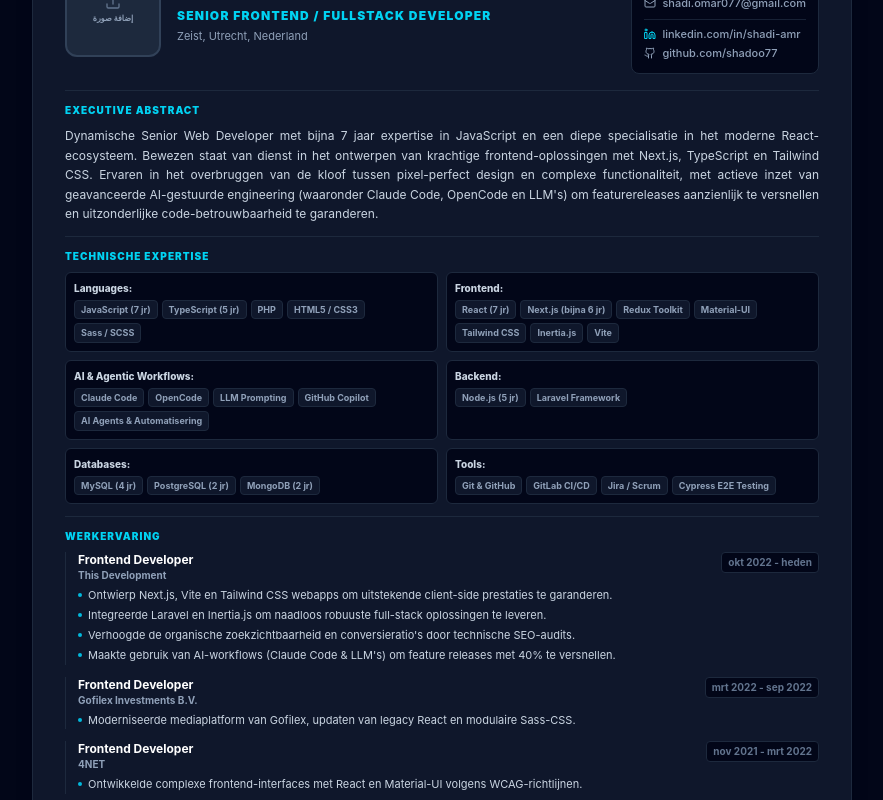
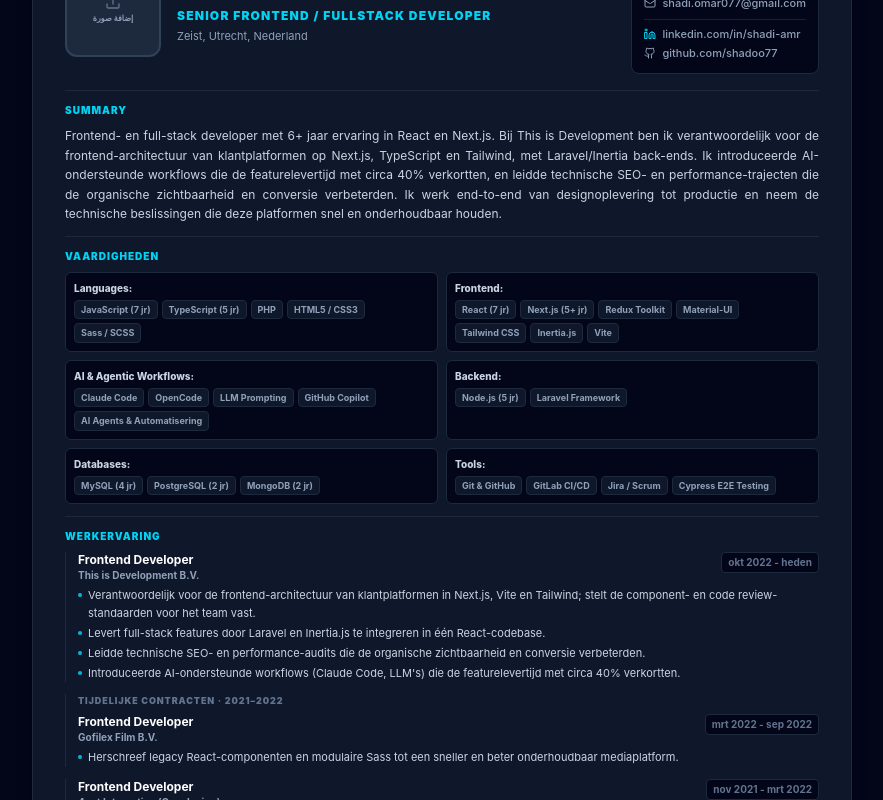
Before and after one commit to shadoo77/cv-maker-2026, a React (Vite) app: page / in a window 1280 px wide. Shown: the part 240-1040 px from the top of the page, without its empty margins (198-1081 px from the left). Built offline with nearby package versions, Linux system fonts and the light colour scheme.

Commit message:
feat: standardize CV sections, add ATS template, and configure GitHub Pages deploy

```diff
--- a/index.html
+++ b/index.html
@@ -4,7 +4,7 @@
     <meta charset="UTF-8" />
     <link rel="icon" type="image/svg+xml" href="/favicon.svg" />
     <meta name="viewport" content="width=device-width, initial-scale=1.0" />
-    <title>cv-maker-2026</title>
+    <title>Shadi Omar — CV Builder</title>
   </head>
   <body>
     <div id="root"></div>
--- a/src/App.tsx
+++ b/src/App.tsx
@@ -6,6 +6,7 @@ import {
   NeoMinimalTemplate,
   DarkTechTemplate,
   CreativeGlassTemplate,
+  AtsTemplate,
 } from '@/components/templates';
 import { useCvPrint } from '@/hooks/usePrint';
 import type { AccentColor, Template, FontFamily } from '@/types/cv';
@@ -59,6 +60,8 @@ export default function App() {
         return <DarkTechTemplate {...templateProps} />;
       case 'creative-glass':
         return <CreativeGlassTemplate {...templateProps} />;
+      case 'ats':
+        return <AtsTemplate {...templateProps} />;
     }
   };
 
--- a/src/components/ControlPanel.tsx
+++ b/src/components/ControlPanel.tsx
@@ -27,6 +27,7 @@ const templateOptions: { key: Template; label: string }[] = [
   { key: 'neo-minimal', label: 'الحد الأدنى (Minimal)' },
   { key: 'dark-tech', label: 'المظهر المظلم (Dark)' },
   { key: 'creative-glass', label: 'الإبداعي (Glass)' },
+  { key: 'ats', label: 'ATS (نص بسيط)' },
 ];
 
 export function ControlPanel({
--- a/src/components/shared/ExperienceItem.tsx
+++ b/src/components/shared/ExperienceItem.tsx
@@ -8,6 +8,7 @@ type ExperienceItemProps = ComponentPropsWithoutRef<'div'> & {
   bullets: string[];
   accentBgClass: string;
   isTimeline?: boolean;
+  groupHeader?: string;
 };
 
 export function ExperienceItem({
@@ -17,11 +18,17 @@ export function ExperienceItem({
   bullets,
   accentBgClass,
   isTimeline = false,
+  groupHeader,
   className,
   ...props
 }: ExperienceItemProps) {
   const content = (
     <>
+      {groupHeader && (
+        <p className="mb-1.5 text-[9px] font-black tracking-widest text-slate-400 uppercase dark:text-slate-500">
+          {groupHeader}
+        </p>
+      )}
       <div className="mb-0.5 flex flex-wrap items-start justify-between gap-1">
         <div>
           <h5 className="text-xs font-bold text-slate-950 dark:text-white">
@@ -41,9 +48,7 @@ export function ExperienceItem({
             <span
               className={`mt-1.5 h-1 w-1 shrink-0 rounded-full ${accentBgClass}`}
             />
-            <span className="text-slate-700 dark:text-slate-300">
-              {bullet}
-            </span>
+            <span className="text-slate-700 dark:text-slate-300">{bullet}</span>
           </li>
         ))}
       </ul>
--- /dev/null
+++ b/src/components/templates/AtsTemplate.tsx
@@ -0,0 +1,128 @@
+import type { CvData, ColorClasses } from '@/types/cv';
+
+type AtsTemplateProps = {
+  cvData: CvData;
+  colors: ColorClasses;
+  fontClass: string;
+  profileImage: string | null;
+  onImageChange: (url: string) => void;
+  onImageRemove: () => void;
+};
+
+const skillLabels: Record<string, string> = {
+  languages: 'Languages',
+  frontend: 'Frontend',
+  aiWorkflows: 'AI & Automation',
+  backend: 'Backend',
+  databases: 'Databases',
+  tools: 'Tools',
+};
+
+export function AtsTemplate({ cvData, fontClass }: AtsTemplateProps) {
+  const { personalInfo } = cvData;
+
+  return (
+    <div
+      className={`cv-card w-full max-w-[210mm] bg-white p-8 text-slate-900 ${fontClass}`}
+    >
+      <header className="border-b-2 border-slate-900 pb-3">
+        <h1 className="text-2xl font-bold tracking-tight">
+          {personalInfo.name}
+        </h1>
+        <p className="mt-0.5 text-sm font-semibold text-slate-700">
+          {personalInfo.title}
+        </p>
+        <p className="mt-2 text-xs text-slate-700">
+          {personalInfo.location} · {personalInfo.phone} · {personalInfo.email}
+        </p>
+        <p className="text-xs text-slate-700">
+          linkedin.com/in/{personalInfo.linkedinUsername} · github.com/
+          {personalInfo.githubUsername}
+          {personalInfo.portfolio ? ` · ${personalInfo.portfolio}` : ''}
+        </p>
+      </header>
+
+      <section className="mt-4">
+        <h2 className="border-b border-slate-300 pb-0.5 text-sm font-bold uppercase">
+          Summary
+        </h2>
+        <p className="mt-1.5 text-xs leading-relaxed text-slate-800">
+          {cvData.profile}
+        </p>
+      </section>
+
+      <section className="mt-4">
+        <h2 className="border-b border-slate-300 pb-0.5 text-sm font-bold uppercase">
+          Skills
+        </h2>
+        <div className="mt-1.5 space-y-0.5">
+          {Object.entries(cvData.skills).map(([category, items]) => (
+            <p
+              key={category}
+              className="text-xs leading-relaxed text-slate-800"
+            >
+              <span className="font-semibold">
+                {skillLabels[category] ?? category}:{' '}
+              </span>
+              {items.join(', ')}
+            </p>
+          ))}
+        </div>
+      </section>
+
+      <section className="mt-4">
+        <h2 className="border-b border-slate-300 pb-0.5 text-sm font-bold uppercase">
+          {cvData.experienceHeader}
+        </h2>
+        <div className="mt-2 space-y-3">
+          {cvData.experience.map((job, index, jobs) => (
+            <div key={job.company + job.duration}>
+              {job.group && job.group !== jobs[index - 1]?.group && (
+                <p className="mb-1.5 text-[10px] font-bold tracking-wider text-slate-500 uppercase">
+                  {job.group}
+                </p>
+              )}
+              <div className="flex flex-wrap items-baseline justify-between gap-x-2">
+                <p className="text-sm font-bold">{job.role}</p>
+                <p className="text-xs text-slate-600">{job.duration}</p>
+              </div>
+              <p className="text-xs font-semibold text-slate-700">
+                {job.company} — {job.location}
+              </p>
+              <ul className="mt-1 list-disc space-y-0.5 pl-4 text-xs leading-relaxed text-slate-800">
+                {job.bullets.map((bullet, bIdx) => (
+                  <li key={bIdx}>{bullet}</li>
+                ))}
+              </ul>
+            </div>
+          ))}
+        </div>
+      </section>
+
+      <section className="mt-4">
+        <h2 className="border-b border-slate-300 pb-0.5 text-sm font-bold uppercase">
+          {cvData.educationHeader}
+        </h2>
+        <div className="mt-1.5 space-y-1">
+          {cvData.education.map((edu) => (
+            <p key={edu.degree + edu.year} className="text-xs text-slate-800">
+              <span className="font-semibold">{edu.degree}</span> —{' '}
+              {edu.institution}, {edu.location} ({edu.year})
+            </p>
+          ))}
+        </div>
+      </section>
+
+      <section className="mt-4">
+        <h2 className="border-b border-slate-300 pb-0.5 text-sm font-bold uppercase">
+          {cvData.languagesHeader}
+        </h2>
+        <p className="mt-1.5 text-xs text-slate-800">
+          {cvData.languages
+            .map((l) => `${l.lang} (${l.level.split(' / ')[0]})`)
+            .join(' · ')}
+        </p>
+      </section>
+    </div>
+  );
+}
--- a/src/components/templates/DarkTechTemplate.tsx
+++ b/src/components/templates/DarkTechTemplate.tsx
@@ -48,9 +48,9 @@ export function DarkTechTemplate({
             </p>
           </div>
 
-            <div className="mb-6 space-y-2.5 border-t border-slate-200 pt-4 text-[11px] dark:border-slate-800">
-              <h3 className="text-[9px] font-black tracking-widest text-slate-900 uppercase dark:text-white">
-              Connection Nodes
+          <div className="mb-6 space-y-2.5 border-t border-slate-200 pt-4 text-[11px] dark:border-slate-800">
+            <h3 className="text-[9px] font-black tracking-widest text-slate-900 uppercase dark:text-white">
+              Contact
             </h3>
 
             <div className="flex items-center gap-2 text-slate-600 dark:text-slate-400">
@@ -92,20 +92,10 @@ export function DarkTechTemplate({
             </div>
           </div>
 
-            <div className="space-y-4 border-t border-slate-200 pt-4 dark:border-slate-800">
-              <h3 className="text-[9px] font-black tracking-widest text-slate-900 uppercase dark:text-white">
-              Stack Architecture
+          <div className="space-y-4 border-t border-slate-200 pt-4 dark:border-slate-800">
+            <h3 className="text-[9px] font-black tracking-widest text-slate-900 uppercase dark:text-white">
+              Skills
             </h3>
-
-            <div>
-              <h4 className="mb-1 text-[10px] font-bold text-slate-950 dark:text-white">
-                AI & Agentic
-              </h4>
-              <SkillTags
-                items={cvData.skills.aiWorkflows}
-                className="border-slate-200 bg-white px-1.5 py-0.5 font-mono text-[9px] text-cyan-600 dark:border-slate-800 dark:bg-slate-950 dark:text-cyan-400"
-              />
-            </div>
 
             <div>
               <h4 className="mb-1 text-[10px] font-bold text-slate-950 dark:text-white">
@@ -120,22 +110,35 @@ export function DarkTechTemplate({
               </h4>
               <SkillTags items={cvData.skills.frontend} />
             </div>
+
+            <div>
+              <h4 className="mb-1 text-[10px] font-bold text-slate-950 dark:text-white">
+                AI & Agentic
+              </h4>
+              <SkillTags
+                items={cvData.skills.aiWorkflows}
+                className="border-slate-200 bg-white px-1.5 py-0.5 font-mono text-[9px] text-cyan-600 dark:border-slate-800 dark:bg-slate-950 dark:text-cyan-400"
+              />
+            </div>
           </div>
         </div>
       </div>
 
       <div className="w-full bg-white p-6 md:w-2/3 md:p-8 dark:bg-slate-950/40 print:w-2/3">
         <section className="mb-4">
-          <SectionHeader title="System Overview" accentClass={colors.primary} />
+          <SectionHeader title="Summary" accentClass={colors.primary} />
           <p className="text-justify text-xs leading-relaxed text-slate-700 dark:text-slate-300">
             {cvData.profile}
           </p>
         </section>
 
         <section className="mb-4">
-          <SectionHeader title={cvData.experienceHeader} accentClass={colors.primary} />
+          <SectionHeader
+            title={cvData.experienceHeader}
+            accentClass={colors.primary}
+          />
           <div className="space-y-4">
-            {cvData.experience.slice(0, 4).map((job) => (
+            {cvData.experience.slice(0, 4).map((job, index, jobs) => (
               <ExperienceItem
                 key={job.company + job.duration}
                 role={job.role}
@@ -143,13 +146,21 @@ export function DarkTechTemplate({
                 duration={job.duration}
                 bullets={job.bullets}
                 accentBgClass={colors.bg}
+                groupHeader={
+                  job.group && job.group !== jobs[index - 1]?.group
+                    ? job.group
+                    : undefined
+                }
               />
             ))}
           </div>
         </section>
 
         <section className="border-t border-slate-200 pt-4 dark:border-slate-800">
-          <SectionHeader title={cvData.educationHeader} accentClass={colors.primary} />
+          <SectionHeader
+            title={cvData.educationHeader}
+            accentClass={colors.primary}
+          />
           <div className="grid grid-cols-1 gap-3 md:grid-cols-2">
             {cvData.education.slice(0, 2).map((edu) => (
               <div key={edu.degree + edu.year} className="text-xs">
--- a/src/components/templates/NeoMinimalTemplate.tsx
+++ b/src/components/templates/NeoMinimalTemplate.tsx
@@ -93,10 +93,7 @@ export function NeoMinimalTemplate({
       </div>
 
       <div className="border-b border-slate-200 py-3 dark:border-slate-800">
-        <SectionHeader
-          title="Executive Abstract"
-          accentClass={colors.primary}
-        />
+        <SectionHeader title="Summary" accentClass={colors.primary} />
         <p className="text-justify text-xs leading-relaxed text-slate-700 dark:text-slate-300">
           {cvData.profile}
         </p>
@@ -131,7 +128,7 @@ export function NeoMinimalTemplate({
           accentClass={colors.primary}
         />
         <div className="space-y-3">
-          {cvData.experience.slice(0, 4).map((job) => (
+          {cvData.experience.slice(0, 4).map((job, index, jobs) => (
             <ExperienceItem
               key={job.company + job.duration}
               role={job.role}
@@ -140,6 +137,11 @@ export function NeoMinimalTemplate({
               bullets={job.bullets}
               accentBgClass={colors.bg}
               isTimeline
+              groupHeader={
+                job.group && job.group !== jobs[index - 1]?.group
+                  ? job.group
+                  : undefined
+              }
             />
           ))}
         </div>
--- a/src/components/templates/index.ts
+++ b/src/components/templates/index.ts
@@ -1,3 +1,4 @@
 export { NeoMinimalTemplate } from './NeoMinimalTemplate';
 export { DarkTechTemplate } from './DarkTechTemplate';
 export { CreativeGlassTemplate } from './CreativeGlassTemplate';
+export { AtsTemplate } from './AtsTemplate';
--- a/src/data/cvData.ts
+++ b/src/data/cvData.ts
@@ -1,5 +1,8 @@
 import type { CvData } from '../types/cv';
 
+// NOTE: Only verifiable figures belong here. The 40% delivery metric and the
+// 4-year tenure are real; add more scope numbers (projects, components,
+// team size, traffic/conversion deltas) only when you can defend them.
 export const cvDataTranslations: Record<'en' | 'nl', CvData> = {
   en: {
     personalInfo: {
@@ -12,10 +15,11 @@ export const cvDataTranslations: Record<'en' | 'nl', CvData> = {
       linkedinUsername: 'shadi-amr',
       github: 'https://github.com/shadoo77',
       githubUsername: 'shadoo77',
+      portfolio: '',
     },
     profile:
-      'Dynamic Senior Web Developer with nearly 7 years of expertise in JavaScript and a deep specialization in the modern React ecosystem. Proven track record of architecting high-performance frontend solutions using Next.js, TypeScript, and Tailwind CSS. Adept at bridging the gap between pixel-perfect design and complex functionality, while leveraging cutting-edge AI-assisted engineering (including Claude Code, OpenCode, and LLMs) to exponentially accelerate feature delivery and ensure exceptional code reliability.',
-    skillsHeader: 'Technical Infrastructure',
+      'Frontend and full-stack developer with 6+ years building React and Next.js products. At This is Development I own frontend architecture for client platforms built on Next.js, TypeScript and Tailwind, with Laravel/Inertia back ends. I introduced AI-assisted workflows that cut feature delivery time by roughly 40%, and led technical SEO and performance work that improved organic visibility and conversion. I work end-to-end from design handoff to production and own the technical decisions that keep those platforms fast and maintainable.',
+    skillsHeader: 'Skills',
     skills: {
       languages: [
         'JavaScript (7 yrs)',
@@ -26,7 +30,7 @@ export const cvDataTranslations: Record<'en' | 'nl', CvData> = {
       ],
       frontend: [
         'React (7 yrs)',
-        'Next.js (almost 6 yrs)',
+        'Next.js (5+ yrs)',
         'Redux Toolkit',
         'Material-UI',
         'Tailwind CSS',
@@ -49,36 +53,38 @@ export const cvDataTranslations: Record<'en' | 'nl', CvData> = {
         'Cypress E2E Testing',
       ],
     },
-    experienceHeader: 'Professional Experience',
+    experienceHeader: 'Experience',
     experience: [
       {
-        company: 'This Development',
+        company: 'This is Development B.V.',
         role: 'Frontend Developer',
         duration: 'Oct 2022 - Present',
-        location: 'Netherlands',
+        location: 'Utrecht, NL',
         bullets: [
-          'Architected Next.js, Vite, and Tailwind CSS web apps to guarantee exceptional client-side performance.',
-          'Integrated Laravel and Inertia.js to seamlessly deliver robust, unified full-stack solutions.',
-          'Drove search visibility and conversion rates by leading technical SEO and performance audits.',
-          'Utilized AI-assisted workflows (Claude Code & LLMs) to accelerate feature delivery by 40%.',
+          'Own frontend architecture for client platforms in Next.js, Vite and Tailwind, and set the component and code-review standards the team follows.',
+          'Deliver full-stack features by integrating Laravel and Inertia.js into a single React codebase.',
+          'Led technical SEO and performance audits that improved organic visibility and conversion.',
+          'Introduced AI-assisted workflows (Claude Code, LLMs) that cut feature delivery time by roughly 40%.',
         ],
       },
       {
-        company: 'Gofilex Investments B.V.',
+        company: 'Gofilex Film B.V.',
         role: 'Frontend Developer',
         duration: 'Mar 2022 - Sep 2022',
         location: 'Zeist, NL',
+        group: 'Fixed-term roles · 2021–2022',
         bullets: [
-          'Modernized proprietary media platform updating legacy React and modular Sass-CSS elements to increase speed.',
+          'Rebuilt legacy React components and modular Sass into a faster, more maintainable media delivery platform.',
         ],
       },
       {
-        company: '4NET',
+        company: '4net Interactive (Conclusion)',
         role: 'Frontend Developer',
         duration: 'Nov 2021 - Mar 2022',
-        location: 'Driebergen-Zeist, NL',
+        location: 'Driebergen-Rijsenburg, NL',
+        group: 'Fixed-term roles · 2021–2022',
         bullets: [
-          'Developed complex React interfaces and responsive design libraries with Material-UI adhering to WCAG compliance.',
+          'Built complex React interfaces and a reusable Material-UI component library to WCAG accessibility standards.',
         ],
       },
       {
@@ -87,11 +93,11 @@ export const cvDataTranslations: Record<'en' | 'nl', CvData> = {
         duration: 'Apr 2020 - Nov 2021',
         location: 'Amsterdam, NL',
         bullets: [
-          'Scaled social commerce platform with React/Next.js and engineered Node.js/TypeScript REST APIs and microservices.',
+          'Scaled a social-commerce platform with React/Next.js and built Node.js/TypeScript REST APIs and microservices.',
         ],
       },
     ],
-    educationHeader: 'Education & Credentials',
+    educationHeader: 'Education',
     education: [
       {
         degree: 'Web Development Immersion',
@@ -137,10 +143,11 @@ export const cvDataTranslations: Record<'en' | 'nl', CvData> = {
       linkedinUsername: 'shadi-amr',
       github: 'https://github.com/shadoo77',
       githubUsername: 'shadoo77',
+      portfolio: '',
     },
     profile:
-      "Dynamische Senior Web Developer met bijna 7 jaar expertise in JavaScript en een diepe specialisatie in het moderne React-ecosysteem. Bewezen staat van dienst in het ontwerpen van krachtige frontend-oplossingen met Next.js, TypeScript en Tailwind CSS. Ervaren in het overbruggen van de kloof tussen pixel-perfect design en complexe functionaliteit, met actieve inzet van geavanceerde AI-gestuurde engineering (waaronder Claude Code, OpenCode en LLM's) om featurereleases aanzienlijk te versnellen en uitzonderlijke code-betrouwbaarheid te garanderen.",
-    skillsHeader: 'Technische Expertise',
+      'Frontend- en full-stack developer met 6+ jaar ervaring in React en Next.js. Bij This is Development ben ik verantwoordelijk voor de frontend-architectuur van klantplatformen op Next.js, TypeScript en Tailwind, met Laravel/Inertia back-ends. Ik introduceerde AI-ondersteunde workflows die de featurelevertijd met circa 40% verkortten, en leidde technische SEO- en performance-trajecten die de organische zichtbaarheid en conversie verbeterden. Ik werk end-to-end van designoplevering tot productie en neem de technische beslissingen die deze platformen snel en onderhoudbaar houden.',
+    skillsHeader: 'Vaardigheden',
     skills: {
       languages: [
         'JavaScript (7 jr)',
@@ -151,7 +158,7 @@ export const cvDataTranslations: Record<'en' | 'nl', CvData> = {
       ],
       frontend: [
         'React (7 jr)',
-        'Next.js (bijna 6 jr)',
+        'Next.js (5+ jr)',
         'Redux Toolkit',
         'Material-UI',
         'Tailwind CSS',
@@ -177,33 +184,35 @@ export const cvDataTranslations: Record<'en' | 'nl', CvData> = {
     experienceHeader: 'Werkervaring',
     experience: [
       {
-        company: 'This Development',
+        company: 'This is Development B.V.',
         role: 'Frontend Developer',
         duration: 'okt 2022 - heden',
-        location: 'Nederland',
+        location: 'Utrecht, NL',
         bullets: [
-          'Ontwierp Next.js, Vite en Tailwind CSS webapps om uitstekende client-side prestaties te garanderen.',
-          'Integreerde Laravel en Inertia.js om naadloos robuuste full-stack oplossingen te leveren.',
-          "Verhoogde de organische zoekzichtbaarheid en conversieratio's door technische SEO-audits.",
-          "Maakte gebruik van AI-workflows (Claude Code & LLM's) om feature releases met 40% te versnellen.",
+          'Verantwoordelijk voor de frontend-architectuur van klantplatformen in Next.js, Vite en Tailwind; stelt de component- en code review-standaarden voor het team vast.',
+          'Levert full-stack features door Laravel en Inertia.js te integreren in één React-codebase.',
+          'Leidde technische SEO- en performance-audits die de organische zichtbaarheid en conversie verbeterden.',
+          "Introduceerde AI-ondersteunde workflows (Claude Code, LLM's) die de featurelevertijd met circa 40% verkortten.",
         ],
       },
       {
-        company: 'Gofilex Investments B.V.',
+        company: 'Gofilex Film B.V.',
         role: 'Frontend Developer',
         duration: 'mrt 2022 - sep 2022',
         location: 'Zeist, NL',
+        group: 'Tijdelijke contracten · 2021–2022',
         bullets: [
-          'Moderniseerde mediaplatform van Gofilex, updaten van legacy React en modulaire Sass-CSS.',
+          'Herschreef legacy React-componenten en modulaire Sass tot een sneller en beter onderhoudbaar mediaplatform.',
         ],
       },
       {
-        company: '4NET',
+        company: '4net Interactive (Conclusion)',
         role: 'Frontend Developer',
         duration: 'nov 2021 - mrt 2022',
-        location: 'Driebergen-Zeist, NL',
+        location: 'Driebergen-Rijsenburg, NL',
+        group: 'Tijdelijke contracten · 2021–2022',
         bullets: [
-          'Ontwikkelde complexe frontend-interfaces met React en Material-UI volgens WCAG-richtlijnen.',
+          'Bouwde complexe React-interfaces en een herbruikbare Material-UI componentbibliotheek volgens WCAG-toegankelijkheidsrichtlijnen.',
         ],
       },
       {
@@ -212,7 +221,7 @@ export const cvDataTranslations: Record<'en' | 'nl', CvData> = {
         duration: 'apr 2020 - nov 2021',
         location: 'Amsterdam, NL',
         bullets: [
-          "Geoptimaliseerd social-commerce platform met React/Next.js en Node.js/TypeScript REST-API's.",
+          "Schaalde een social-commerceplatform met React/Next.js en bouwde Node.js/TypeScript REST-API's en microservices.",
         ],
       },
     ],
--- a/src/types/cv.ts
+++ b/src/types/cv.ts
@@ -8,6 +8,7 @@ export interface PersonalInfo {
   linkedinUsername: string;
   github: string;
   githubUsername: string;
+  portfolio?: string;
 }
 
 export interface Experience {
@@ -16,6 +17,7 @@ export interface Experience {
   duration: string;
   location: string;
   bullets: string[];
+  group?: string;
 }
 
 export interface Education {
@@ -56,7 +58,7 @@ export interface CvData {
 
 export type AccentColor = 'cyan' | 'violet' | 'emerald' | 'amber' | 'rose';
 
-export type Template = 'neo-minimal' | 'dark-tech' | 'creative-glass';
+export type Template = 'neo-minimal' | 'dark-tech' | 'creative-glass' | 'ats';
 
 export type FontFamily = 'sans' | 'serif' | 'mono';
 
--- a/vite.config.ts
+++ b/vite.config.ts
@@ -4,6 +4,7 @@ import tailwindcss from '@tailwindcss/vite';
 import path from 'path';
 
 export default defineConfig({
+  base: process.env.GITHUB_ACTIONS ? '/cv-maker-2026/' : '/',
   plugins: [react(), tailwindcss()],
   resolve: {
     alias: {
```
Also changed, not shown: src/components/templates/CreativeGlassTemplate.tsx (+30 -9 lines).
